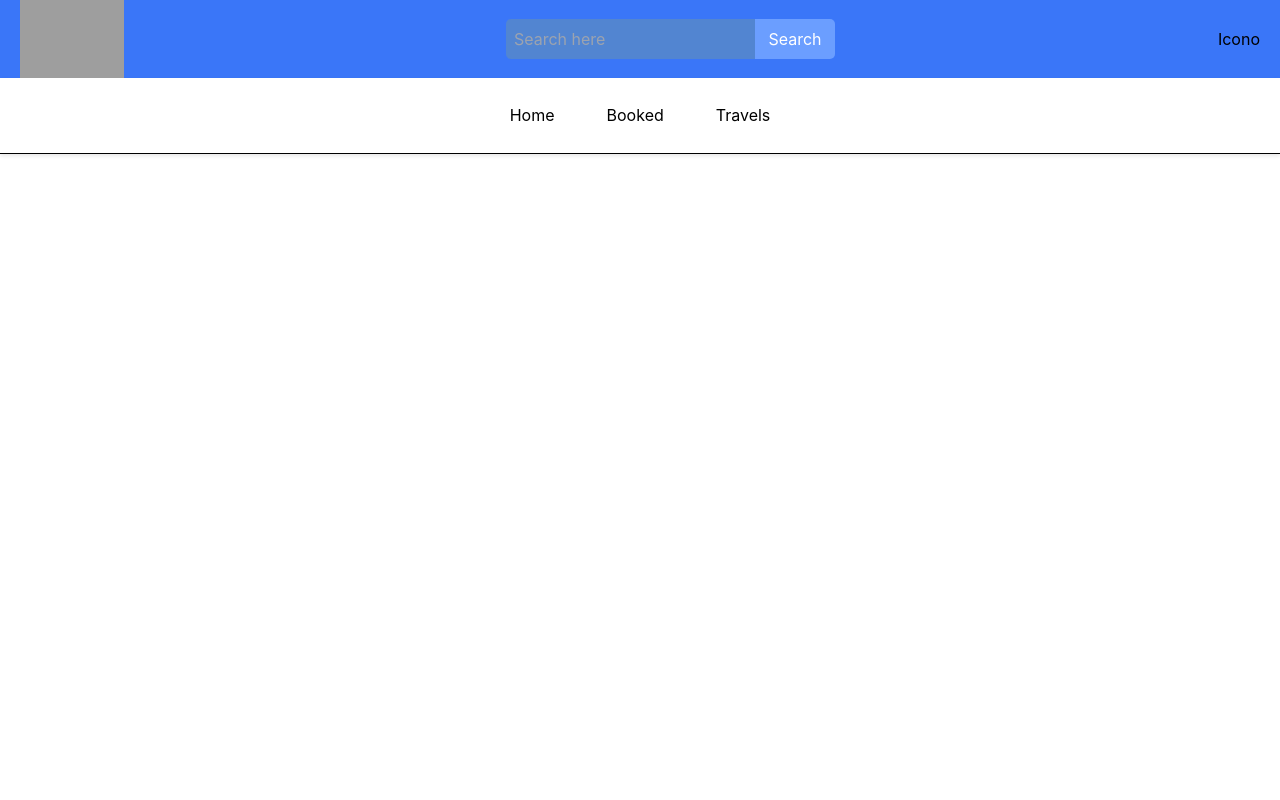
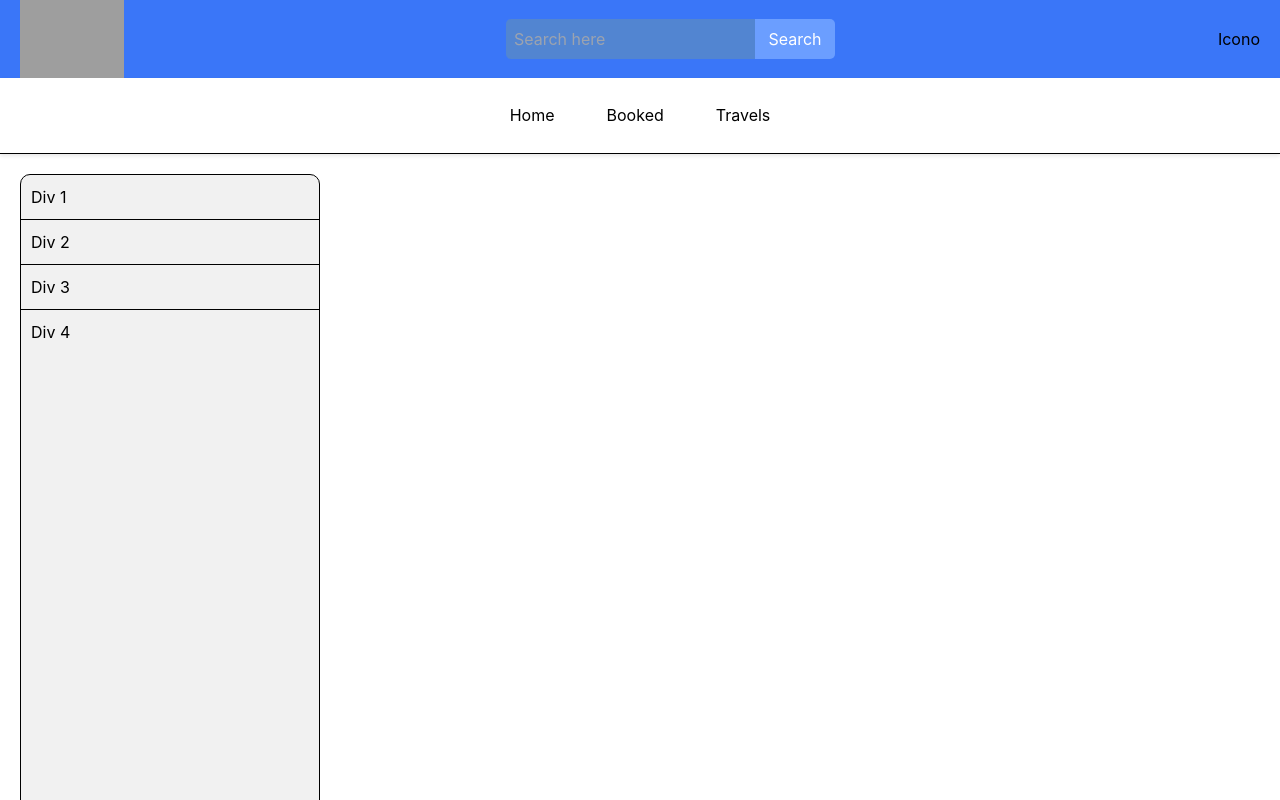
Before and after one commit to manuelRestrep0/frontend-presencial, a Next.js app: page /busqueda_vuelosB/filtrado_precio_rango in a window 1280 px wide. Shown: the top 800 px of the page. Built offline with nearby package versions, Linux system fonts and the light colour scheme; grey boxes are pictures that could not be loaded.

Commit message:
Barra lateral de filtrado por precio y rango

```diff
--- a/app/busqueda_vuelosB/filtrado_precio_rango/page.tsx
+++ b/app/busqueda_vuelosB/filtrado_precio_rango/page.tsx
@@ -2,6 +2,7 @@ import React from 'react';
 
 function FiltroPrecioRango() {
     return (
+        <body style={{ margin: 0 }}>
             <header style={{ width: '100%', height: '154px' }}>
                 {/* Primer div */}
                 <div style={{ display: 'flex', alignItems: 'center', backgroundColor: '#3A76F8', height: '78px' }}>
@@ -19,8 +20,15 @@ function FiltroPrecioRango() {
                     <button type="button" style={{ backgroundColor: 'transparent', color: '#000000', border: 'none', borderBottom: '2px solid transparent', padding: '8px 16px', margin: '0 10px' }}>Booked</button>
                     <button type="button" style={{ backgroundColor: 'transparent', color: '#000000', border: 'none', borderBottom: '2px solid transparent', padding: '8px 16px', margin: '0 10px' }}>Travels</button>
                 </div>
-
             </header>
+            <div style={{ width: '300px', height: '100vh', backgroundColor: '#F1F1F1', border: '1px solid black', borderRadius: '10px', marginTop: '20px', marginLeft: '20px' }}>
+                {/* Divs de la barra lateral */}
+                <div style={{ padding: '10px', borderBottom: '1px solid black' }}>Div 1</div>
+                <div style={{ padding: '10px', borderBottom: '1px solid black' }}>Div 2</div>
+                <div style={{ padding: '10px', borderBottom: '1px solid black' }}>Div 3</div>
+                <div style={{ padding: '10px' }}>Div 4</div>
+            </div>
+        </body>
     );
 }
 
```
Lines whose indentation alone changed are shown as unchanged.
